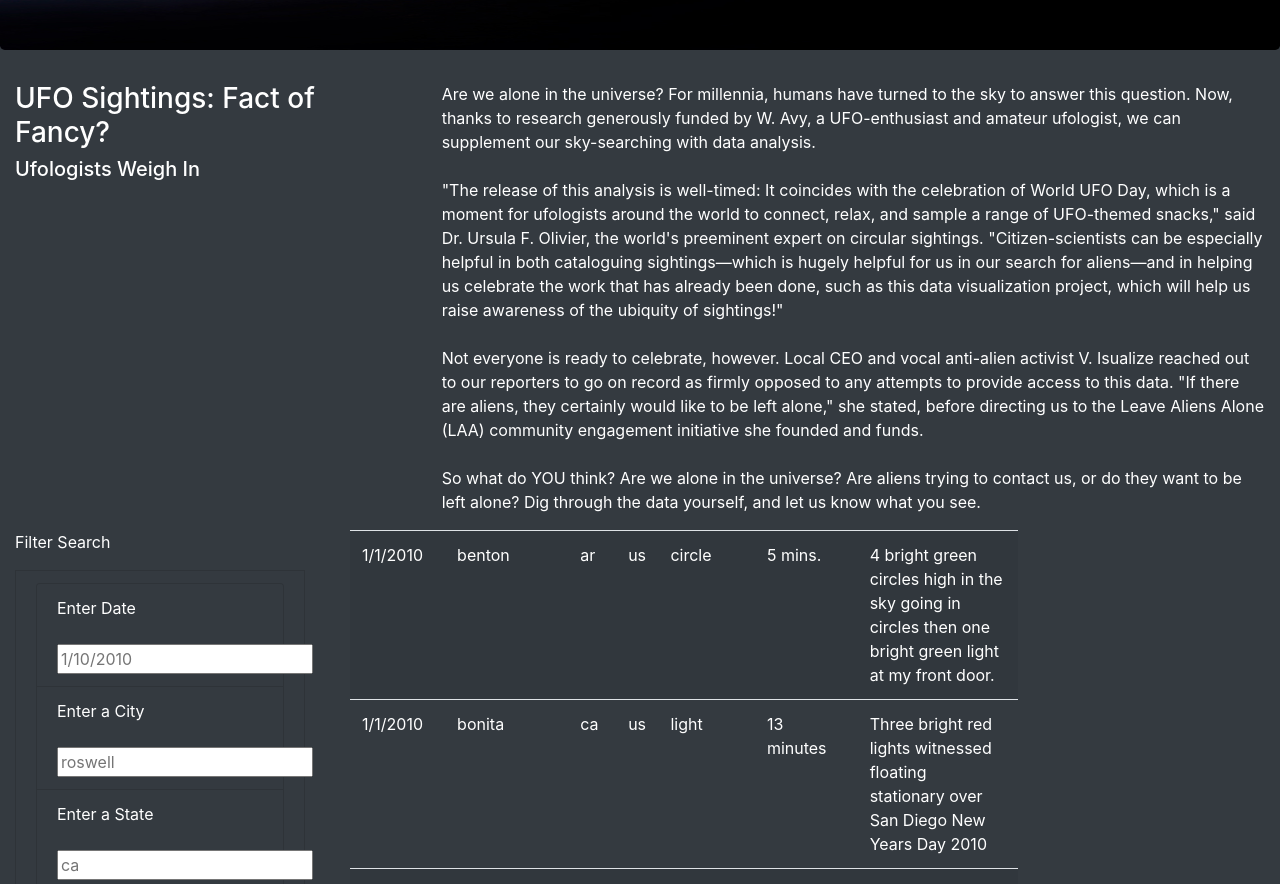
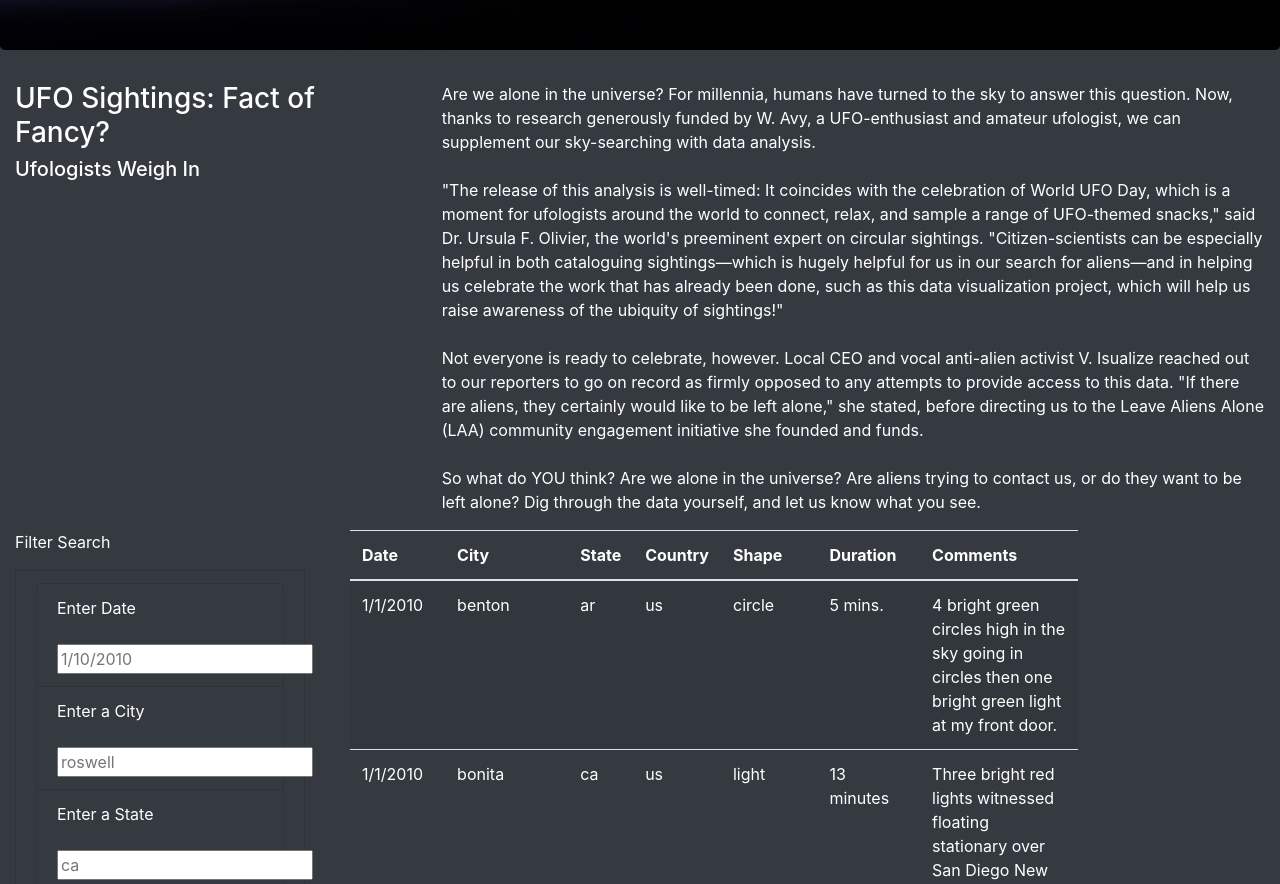
Before and after one commit to briannaso/UFOs, a plain HTML site: page index.html in a window 1280 px wide. Shown: the part 209-1093 px from the top of the page. Drawn offline with nearby package versions, Linux system fonts and the light colour scheme.

Commit message:
updated html for table headers

```diff
--- a/index.html
+++ b/index.html
@@ -72,7 +72,6 @@ crossorigin="anonymous"
                 <div class="col-md-9">
                     <table class="table table-striped">
                         <thead>
-                            <tbody>
                                 <tr>
                                     <th>Date</th>
                                     <th>City</th>
@@ -82,7 +81,7 @@ crossorigin="anonymous"
                                     <th>Duration</th>
                                     <th>Comments</th>
                                 </tr>
-                            </tbody>
+                            <tbody></tbody>
                         </thead>
                     </table>
                 </div>
```
Also changed, not shown: static/images/filters.png (added).
